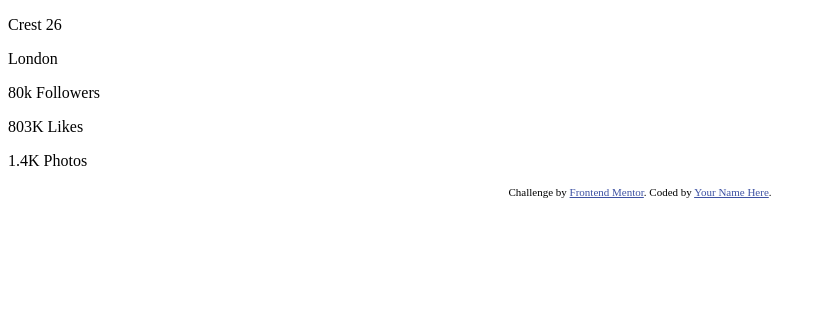
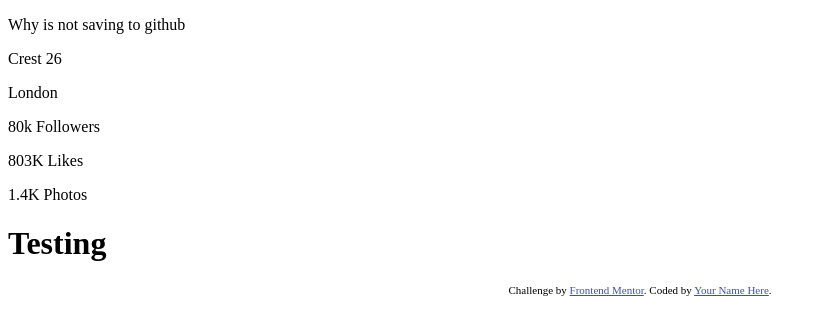
Before and after one commit to adridwk/profile-card, a plain HTML site: page index.html in a window 1280 px wide. Shown: the whole page, without its empty margins (0-826 px from the left). Drawn offline with Linux system fonts and the light colour scheme.

Commit message:
Testing further

```diff
--- a/index.html
+++ b/index.html
@@ -25,6 +25,7 @@
 
 <body>
   <div>
+    <p>Why is not saving to github</p>
     <p>Crest 26</p>
     <p>London</p>
     <p></p>
@@ -50,6 +51,7 @@
     <p>1.4K
       Photos</p>
   </div>
+  <h1>Testing</h1>
 
   <div class="attribution">
     Challenge by <a href="https://www.frontendmentor.io?ref=challenge" target="_blank">Frontend Mentor</a>.
```
